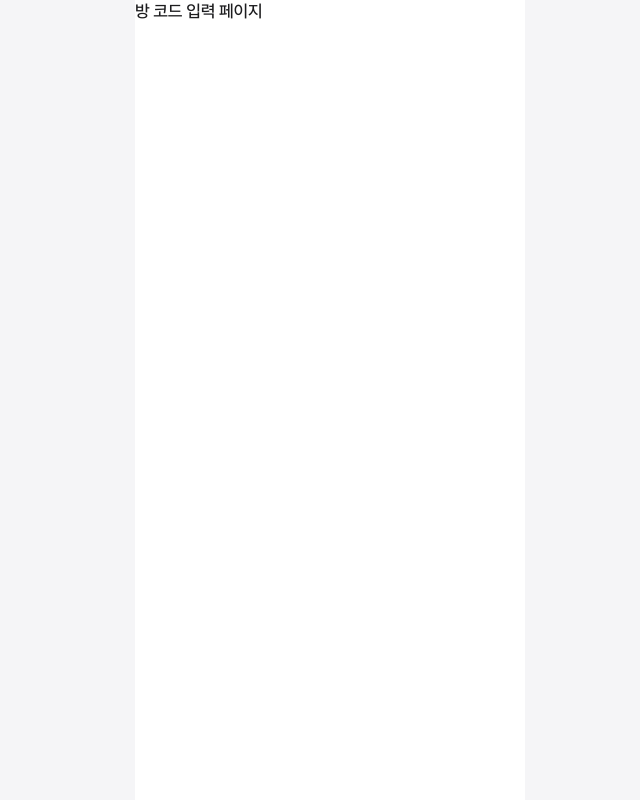
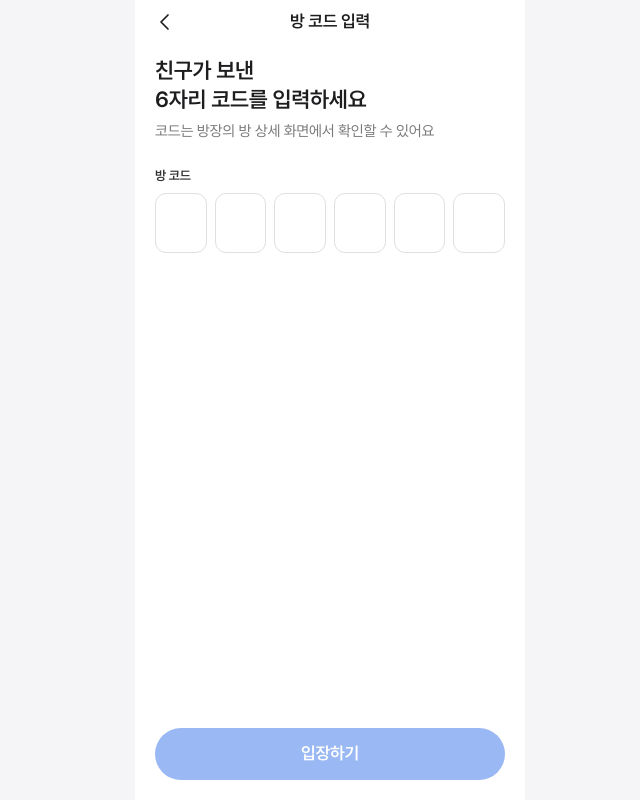
Before and after one commit to NaegiGo/NaegiGo_FE, a Next.js app: page /rooms/join in a window 1280 px wide. Shown: the whole page, without its empty margins (310-950 px from the left). Built offline with nearby package versions, Linux system fonts and the light colour scheme.

Commit message:
✨ Feat: 방 입장 화면 구현
- 6자리 코드 입력 컴포넌트 추가 (자동 이동·붙여넣기·백스페이스·대소문자 무시)
- URL 쿼리로 받은 코드 자동 입력
- 코드 입력 동작 테스트 작성

```diff
--- a/src/app/(main)/rooms/join/page.tsx
+++ b/src/app/(main)/rooms/join/page.tsx
@@ -1,9 +1,18 @@
-import { PagePlaceholder } from "@/components/common/PagePlaceholder";
+import { NavHeader } from "@/components/common/NavHeader";
+import { JoinRoomForm } from "@/components/room/JoinRoomForm";
 
-export default function RoomJoinPage() {
+export default async function RoomJoinPage({
+  searchParams,
+}: {
+  searchParams: Promise<{ code?: string }>;
+}) {
+  // 공유 URL(/rooms/join?code=ABC123)로 들어오면 코드를 미리 채운다.
+  const { code } = await searchParams;
+
   return (
-    <PagePlaceholder
-      title="방 코드 입력 페이지"
-    />
+    <>
+      <NavHeader title="방 코드 입력" back />
+      <JoinRoomForm initialCode={code} />
+    </>
   );
 }
--- /dev/null
+++ b/src/components/room/CodeInput.tsx
@@ -0,0 +1,135 @@
+"use client";
+
+import { useEffect, useRef } from "react";
+import { cn } from "@/utils/cn";
+
+export const ROOM_CODE_LENGTH = 6;
+
+/** 영문·숫자만 남기고 대문자로 맞춘다. (대소문자 구분 없음) */
+export function normalizeRoomCode(raw: string) {
+  return raw.toUpperCase().replace(/[^A-Z0-9]/g, "");
+}
+
+type CodeInputProps = {
+  value: string;
+  onChange: (value: string) => void;
+  length?: number;
+};
+
+export function CodeInput({
+  value,
+  onChange,
+  length = ROOM_CODE_LENGTH,
+}: CodeInputProps) {
+  const inputsRef = useRef<(HTMLInputElement | null)[]>([]);
+
+  // onFocus 가드가 최신 값을 봐야 한다.
+  // 상태를 바꾼 직후에는 아직 리렌더 전이라 props의 value가 옛 값이고,
+  // 그 값으로 판단하면 방금 옮긴 포커스를 앞 칸으로 되돌려버린다.
+  const valueRef = useRef(value);
+  useEffect(() => {
+    valueRef.current = value;
+  }, [value]);
+
+  /** 값을 바꾸고 포커스를 옮긴다. 옮기기 전에 ref를 먼저 맞춘다. */
+  const commit = (next: string) => {
+    valueRef.current = next;
+    onChange(next);
+  };
+
+  const focusAt = (index: number) => {
+    const clamped = Math.max(0, Math.min(length - 1, index));
+    inputsRef.current[clamped]?.focus();
+  };
+
+  const replaceAt = (index: number, char: string) =>
+    normalizeRoomCode(
+      value.slice(0, index) + char + value.slice(index + 1),
+    ).slice(0, length);
+
+  const handleChange = (index: number, raw: string) => {
+    const typed = normalizeRoomCode(raw).slice(-1);
+    if (typed === "") return;
+
+    commit(replaceAt(index, typed));
+    focusAt(index + 1);
+  };
+
+  const handleKeyDown = (
+    index: number,
+    event: React.KeyboardEvent<HTMLInputElement>,
+  ) => {
+    if (event.key === "Backspace") {
+      event.preventDefault();
+
+      if (value[index]) {
+        // 현재 칸이 차 있으면 그 글자만 지운다.
+        commit(value.slice(0, index) + value.slice(index + 1));
+        return;
+      }
+      // 비어 있으면 앞 칸으로 이동하며 지운다.
+      commit(value.slice(0, Math.max(0, index - 1)));
+      focusAt(index - 1);
+      return;
+    }
+
+    if (event.key === "ArrowLeft") {
+      event.preventDefault();
+      focusAt(index - 1);
+    }
+    if (event.key === "ArrowRight") {
+      event.preventDefault();
+      focusAt(index + 1);
+    }
+  };
+
+  const handlePaste = (event: React.ClipboardEvent<HTMLInputElement>) => {
+    event.preventDefault();
+
+    const pasted = normalizeRoomCode(event.clipboardData.getData("text")).slice(
+      0,
+      length,
+    );
+    if (pasted === "") return;
+
+    commit(pasted);
+    focusAt(pasted.length);
+  };
+
+  return (
+    <div className="flex gap-2">
+      {Array.from({ length }, (_, index) => {
+        const char = value[index] ?? "";
+
+        return (
+          <input
+            key={index}
+            ref={(element) => {
+              inputsRef.current[index] = element;
+            }}
+            value={char}
+            maxLength={1}
+            inputMode="text"
+            autoCapitalize="characters"
+            autoComplete={index === 0 ? "one-time-code" : "off"}
+            aria-label={`방 코드 ${index + 1}번째 자리`}
+            onChange={(event) => handleChange(index, event.target.value)}
+            onKeyDown={(event) => handleKeyDown(index, event)}
+            onPaste={handlePaste}
+            // 빈 칸을 건너뛰고 뒤쪽을 누르면 이어서 입력할 칸으로 보낸다.
+            onFocus={() => {
+              if (index > valueRef.current.length) {
+                focusAt(valueRef.current.length);
+              }
+            }}
+            className={cn(
+              "h-15 min-w-0 flex-1 rounded-md border bg-background text-center text-title font-medium text-foreground uppercase outline-none transition",
+              char === "" ? "border-border" : "border-foreground",
+              "focus:border-2 focus:border-primary focus:shadow-focus",
+            )}
+          />
+        );
+      })}
+    </div>
+  );
+}
--- /dev/null
+++ b/src/components/room/JoinRoomForm.tsx
@@ -0,0 +1,57 @@
+"use client";
+
+import { useState } from "react";
+import { ScreenBody } from "@/components/common/AppShell";
+import { BottomBar } from "@/components/common/BottomBar";
+import { Button } from "@/components/common/Button";
+import { FieldGroup, FieldHelp, FieldLabel } from "@/components/common/Field";
+import {
+  CodeInput,
+  ROOM_CODE_LENGTH,
+  normalizeRoomCode,
+} from "@/components/room/CodeInput";
+
+type JoinRoomFormProps = {
+  /** URL 링크로 들어온 경우 미리 채워지는 코드 */
+  initialCode?: string;
+};
+
+export function JoinRoomForm({ initialCode = "" }: JoinRoomFormProps) {
+  const [code, setCode] = useState(() =>
+    normalizeRoomCode(initialCode).slice(0, ROOM_CODE_LENGTH),
+  );
+
+  return (
+    <form
+      className="flex flex-1 flex-col"
+      onSubmit={(event) => {
+        event.preventDefault();
+        // TODO: API 연동 시 코드로 방을 조회해 방 상세로 이동
+      }}
+    >
+      <ScreenBody className="flex flex-col gap-6 pt-3">
+        <div className="flex flex-col gap-2">
+          <h2 className="text-title-sm">
+            친구가 보낸
+            <br />
+            {ROOM_CODE_LENGTH}자리 코드를 입력하세요
+          </h2>
+          <p className="text-body text-foreground-secondary">
+            코드는 방장의 방 상세 화면에서 확인할 수 있어요
+          </p>
+        </div>
+
+        <FieldGroup>
+          <FieldLabel>방 코드</FieldLabel>
+          <CodeInput value={code} onChange={setCode} />
+        </FieldGroup>
+      </ScreenBody>
+
+      <BottomBar>
+        <Button type="submit" block disabled={code.length < ROOM_CODE_LENGTH}>
+          입장하기
+        </Button>
+      </BottomBar>
+    </form>
+  );
+}
```
Also changed, not shown: 1 other file (tests, documents, lock files or other folders).
